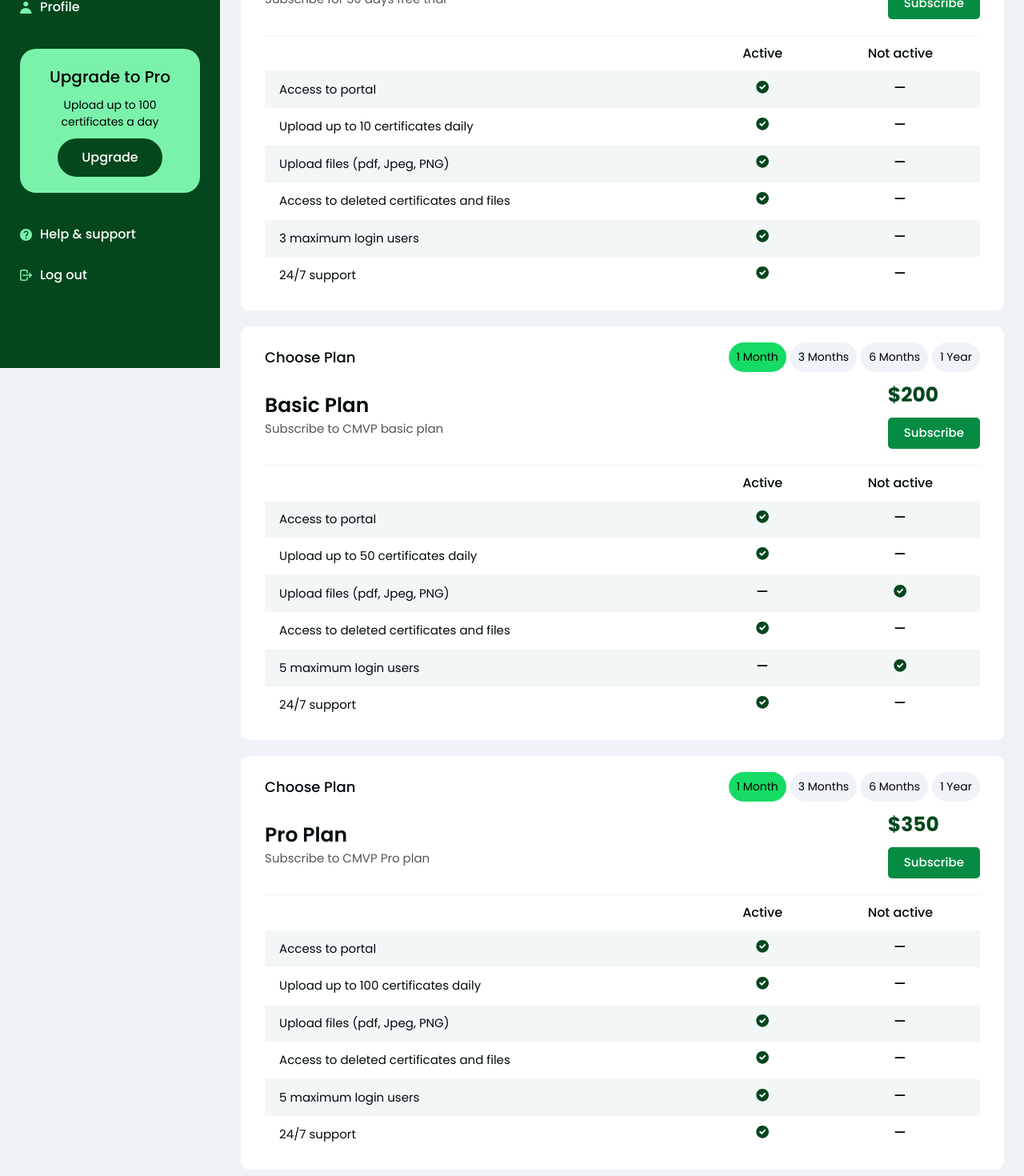
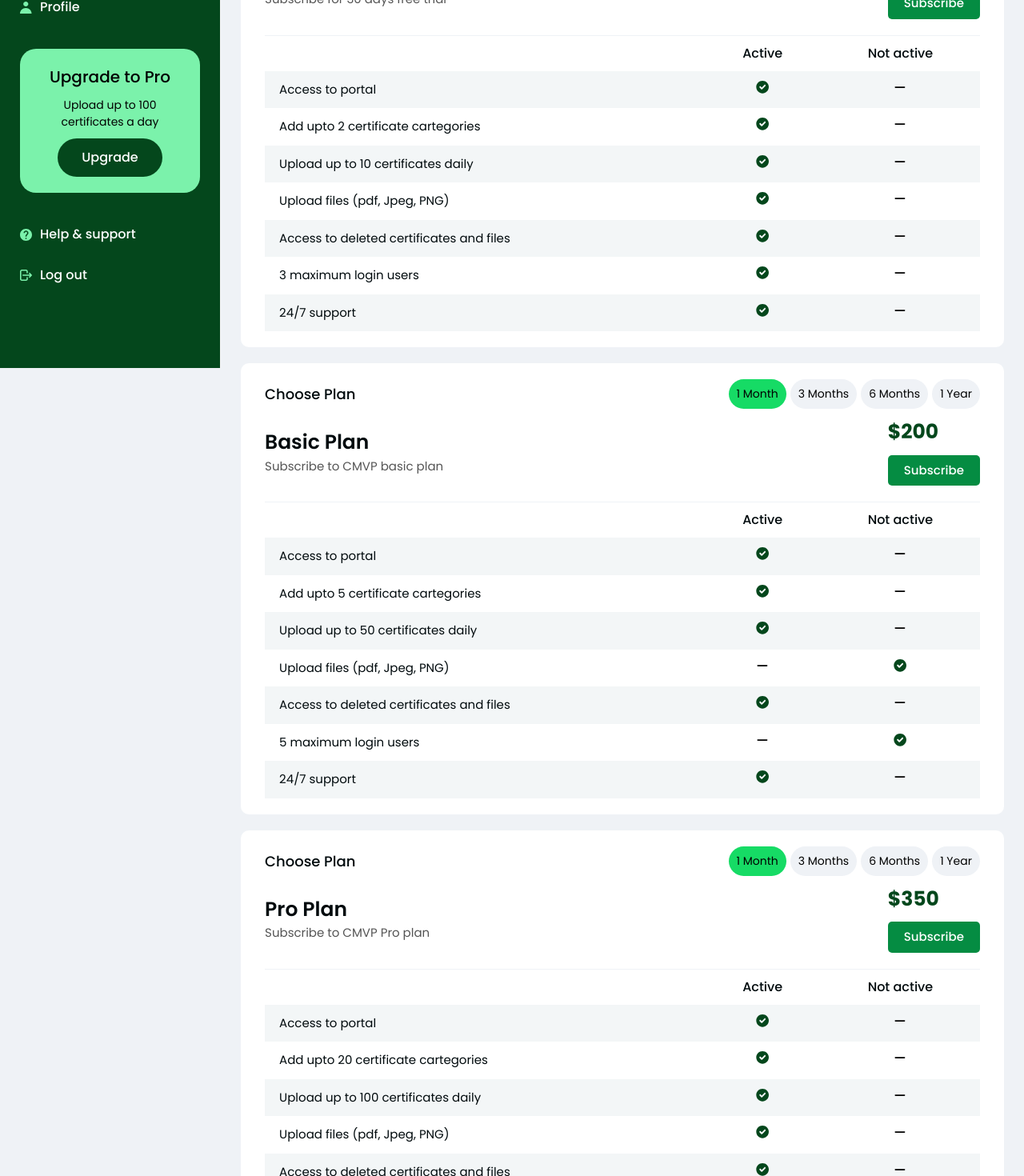
Before and after one commit to prince3g/new-cmvp-site, a React (Create React App) app: page /pricing in a window 1280 px wide. Shown: the part 340-1810 px from the top of the page at 80% size. Built offline with nearby package versions, Linux system fonts and the light colour scheme.

Commit message:
CMVP website

```diff
--- a/src/Components/CompanyDashboard/Pricing.js
+++ b/src/Components/CompanyDashboard/Pricing.js
@@ -80,6 +80,11 @@ export default function Pricing() {
                                 <td><span><img src={MinusIcon}></img></span></td>
                             </tr>
                             <tr>
+                                <td>Add upto 2 certificate cartegories</td>
+                                <td><span className="Check_Span"><img src={CheckIcon}></img></span></td>
+                                <td><span><img src={MinusIcon}></img></span></td>
+                            </tr>
+                            <tr>
                                 <td>Upload up to 10 certificates daily</td>
                                 <td><span className="Check_Span"><img src={CheckIcon}></img></span></td>
                                 <td><span><img src={MinusIcon}></img></span></td>
@@ -147,6 +152,13 @@ export default function Pricing() {
                                 <td><span className="Check_Span"><img src={CheckIcon}></img></span></td>
                                 <td><span><img src={MinusIcon}></img></span></td>
                             </tr>
+
+                            <tr>
+                                <td>Add upto 5 certificate cartegories</td>
+                                <td><span className="Check_Span"><img src={CheckIcon}></img></span></td>
+                                <td><span><img src={MinusIcon}></img></span></td>
+                            </tr>
+
                             <tr>
                                 <td>Upload up to 50 certificates daily</td>
                                 <td><span className="Check_Span"><img src={CheckIcon}></img></span></td>
@@ -215,6 +227,13 @@ export default function Pricing() {
                                 <td><span className="Check_Span"><img src={CheckIcon}></img></span></td>
                                 <td><span><img src={MinusIcon}></img></span></td>
                             </tr>
+
+                            <tr>
+                                <td>Add upto 20 certificate cartegories</td>
+                                <td><span className="Check_Span"><img src={CheckIcon}></img></span></td>
+                                <td><span><img src={MinusIcon}></img></span></td>
+                            </tr>
+
                             <tr>
                                 <td>Upload up to 100 certificates daily</td>
                                 <td><span className="Check_Span"><img src={CheckIcon}></img></span></td>
@@ -231,7 +250,7 @@ export default function Pricing() {
                                 <td><span><img src={MinusIcon}></img></span></td>
                             </tr>
                             <tr>
-                                <td>5 maximum login users</td>
+                                <td>10 maximum login users</td>
                                 <td><span className="Check_Span"><img src={CheckIcon}></img></span></td>
                                 <td><span><img src={MinusIcon}></img></span></td>
                             </tr>
```
